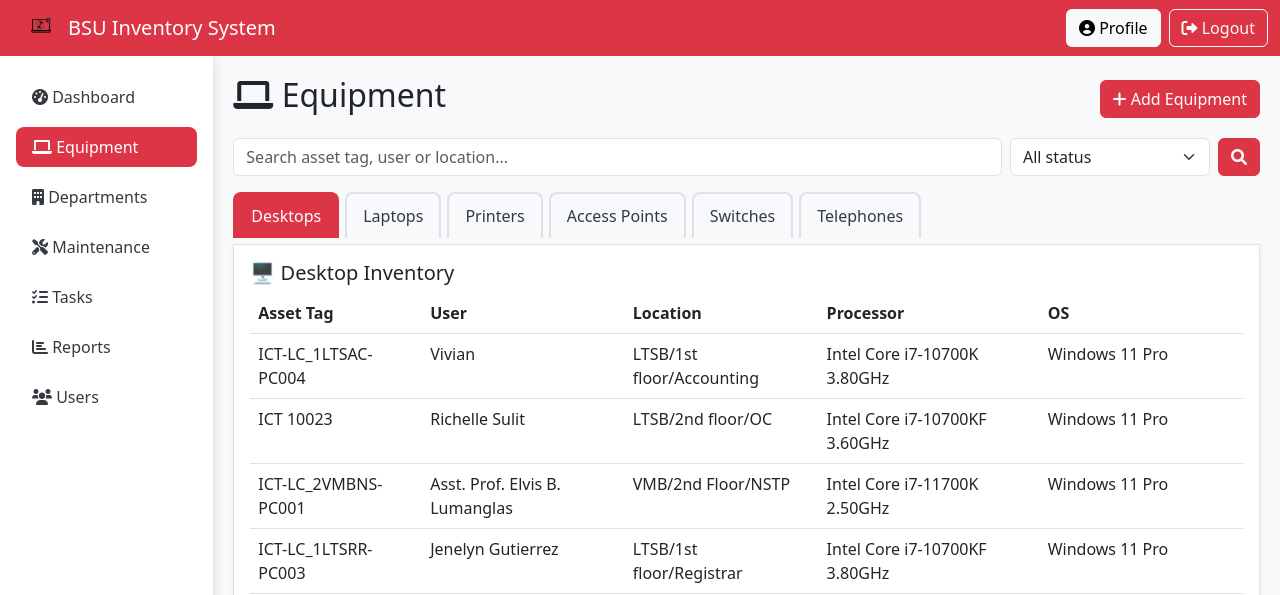
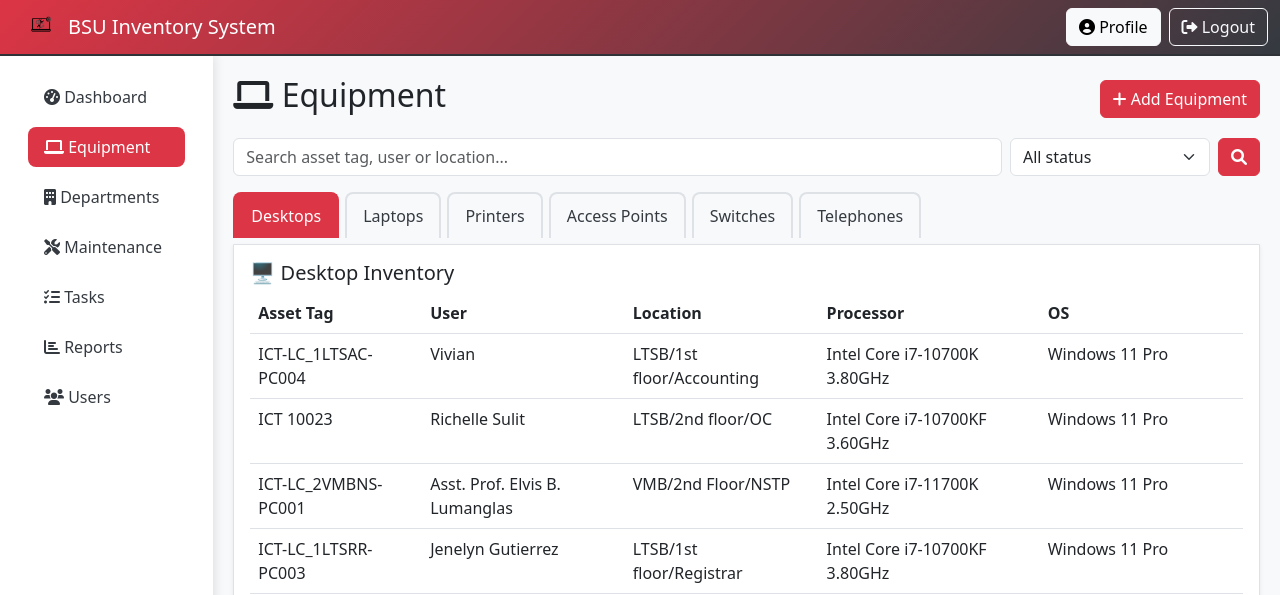
Before and after one commit to Barrontzy/Capstone, a PHP site: page /BSU/equipment.php in a window 1280 px wide. Shown: the top 595 px of the page. Run offline with PHP 8.4, Linux system fonts and the light colour scheme; a user stored in the database is signed in; data comes from the database, SQL or seed files in the repository.

Commit message:
border header consistency

```diff
--- a/equipment.php
+++ b/equipment.php
@@ -114,8 +114,9 @@ $telephone_where = buildWhere($search, $status, 'remarks');
   <style>
     body { background-color: #f8f9fa; }
     .sidebar { background: white; min-height: 100vh; box-shadow: 2px 0 10px rgba(0,0,0,0.1); }
-    .sidebar .nav-link { color: #343a40; margin: 5px 0; border-radius: 8px; }
-    .sidebar .nav-link.active, .sidebar .nav-link:hover { background: #dc3545; color: white; }
+.sidebar .nav-link { color: #343a40; margin: 5px 0; border-radius: 8px; background: transparent !important; }
+.sidebar .nav-link:not(.active) { background: transparent !important; color: #343a40; }
+.sidebar .nav-link.active, .sidebar .nav-link:hover { background: #dc3545 !important; color: #fff !important; }
     .main-content { padding: 20px; }
     .clickable-row { cursor: pointer; }
     .modal-lg { max-width: 900px; }
@@ -194,7 +195,7 @@ $telephone_where = buildWhere($search, $status, 'remarks');
 </head>
 <body>
 <!-- Navbar -->
-<nav class="navbar navbar-expand-lg navbar-dark bg-danger">
+<nav class="navbar navbar-expand-lg navbar-dark" style="border-bottom:2px solid #2f3338; background: linear-gradient(135deg, #dc3545 0%, #343a40 100%);">
   <div class="container-fluid">
     <a class="navbar-brand" href="dashboard.php"><i class="fas fa-un"></i>
       <img src="Ict logs.png" alt="BSU Logo" class="logo-icon"> BSU Inventory System
@@ -208,8 +209,9 @@ $telephone_where = buildWhere($search, $status, 'remarks');
 <div class="container-fluid">
   <div class="row">
     <!-- Sidebar -->
-    <div class="col-md-3 col-lg-2 sidebar p-3">
-      <ul class="nav flex-column">
+    <div class="col-md-3 col-lg-2 sidebar">
+      <div class="d-flex flex-column flex-shrink-0 p-3">
+        <ul class="nav nav-pills flex-column mb-auto">
           <li class="nav-item"><a href="dashboard.php" class="nav-link"><i class="fas fa-tachometer-alt"></i> Dashboard</a></li>
           <li class="nav-item"><a href="equipment.php" class="nav-link active"><i class="fas fa-laptop"></i> Equipment</a></li>
           <li class="nav-item"><a href="departments.php" class="nav-link"><i class="fas fa-building"></i> Departments</a></li>
@@ -218,6 +220,7 @@ $telephone_where = buildWhere($search, $status, 'remarks');
           <li class="nav-item"><a href="reports.php" class="nav-link"><i class="fas fa-chart-bar"></i> Reports</a></li>
           <li class="nav-item"><a href="users.php" class="nav-link"><i class="fas fa-users"></i> Users</a></li>
         </ul>
+      </div>
     </div>
 
     <!-- Main Content -->
```
Also changed, not shown: dashboard.php (+8 -2 lines). Lines whose indentation alone changed are shown as unchanged.
